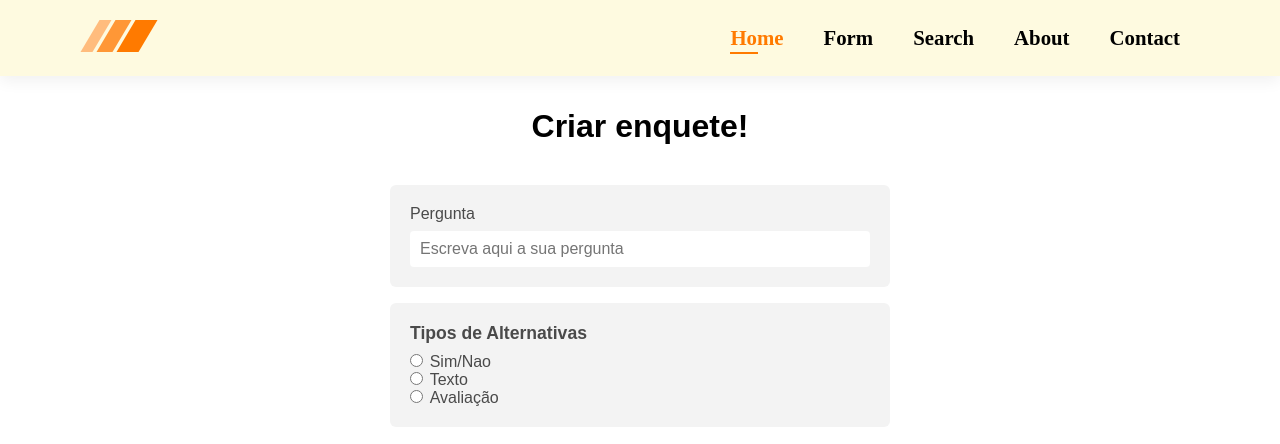
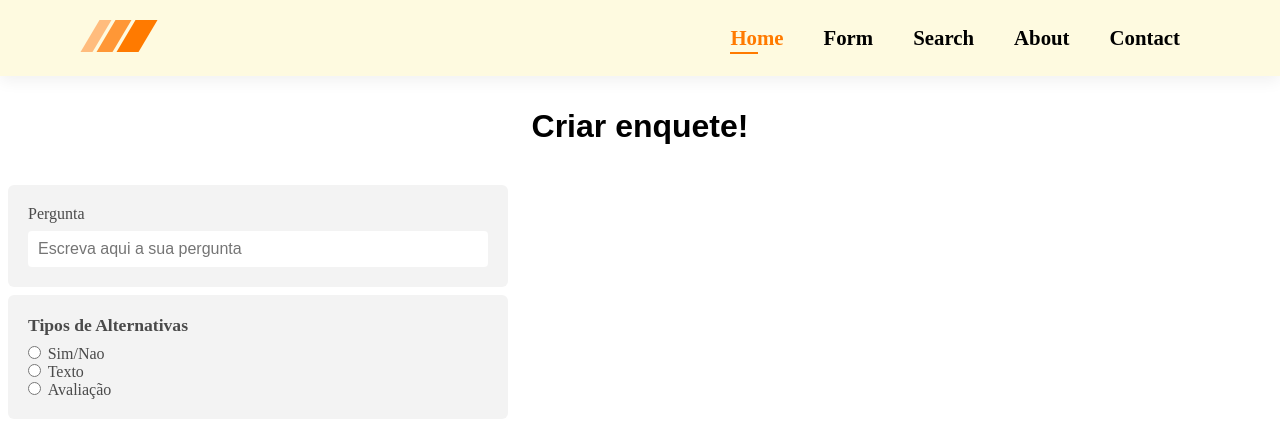
Before and after one commit to joaquimatheus/enquetes, a React (Vite) app in the folder ui/web/: page /form in a window 1280 px wide. Shown: the top 444 px of the page. Built offline with nearby package versions, Linux system fonts and the light colour scheme; a web font is replaced by a local one.

Commit message:
modify a rule to a class

```diff
--- a/ui/web/src/assets/form.css
+++ b/ui/web/src/assets/form.css
@@ -1,4 +1,4 @@
-form {
+.form {
     display: flex;
     flex-direction: column;
     align-items: center;
```
